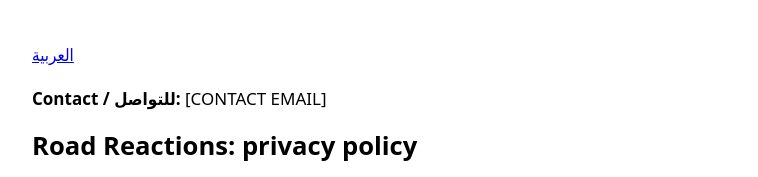
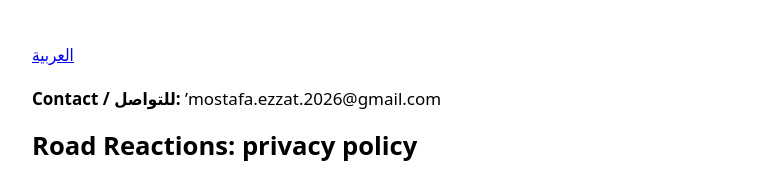
Before and after one commit to ANTITRIX/antitrix.github.io, a plain HTML site: page privacy.html in a window 1280 px wide. Shown: the top 177 px of the page, without its empty margins (256-1014 px from the left). Drawn offline with Linux system fonts and the light colour scheme.

Commit message:
Change contact email in privacy.html
Updated contact email in privacy policy.

```diff
--- a/privacy.html
+++ b/privacy.html
@@ -24,7 +24,7 @@
 -->
 <p><a href="#ar" lang="ar">العربية</a></p>
 <!-- ▼▼▼ PUT YOUR PUBLIC EMAIL ON THE NEXT LINE, IN PLACE OF THE TWO WORDS IN SQUARE BRACKETS (brackets too) ▼▼▼ -->
-<p id="contact"><strong>Contact / للتواصل:</strong> <span dir="ltr">[CONTACT EMAIL]</span></p>
+<p id="contact"><strong>Contact / للتواصل:</strong> <span dir="ltr">’mostafa.ezzat.2026@gmail.com</span></p>
 <h1>Road Reactions: privacy policy</h1>
 <p class="muted">Last updated: 19 November 2026</p>
 <p>Road Reactions is a game by Ezzat Games. This page says what the game does with information on your phone.</p>
```
